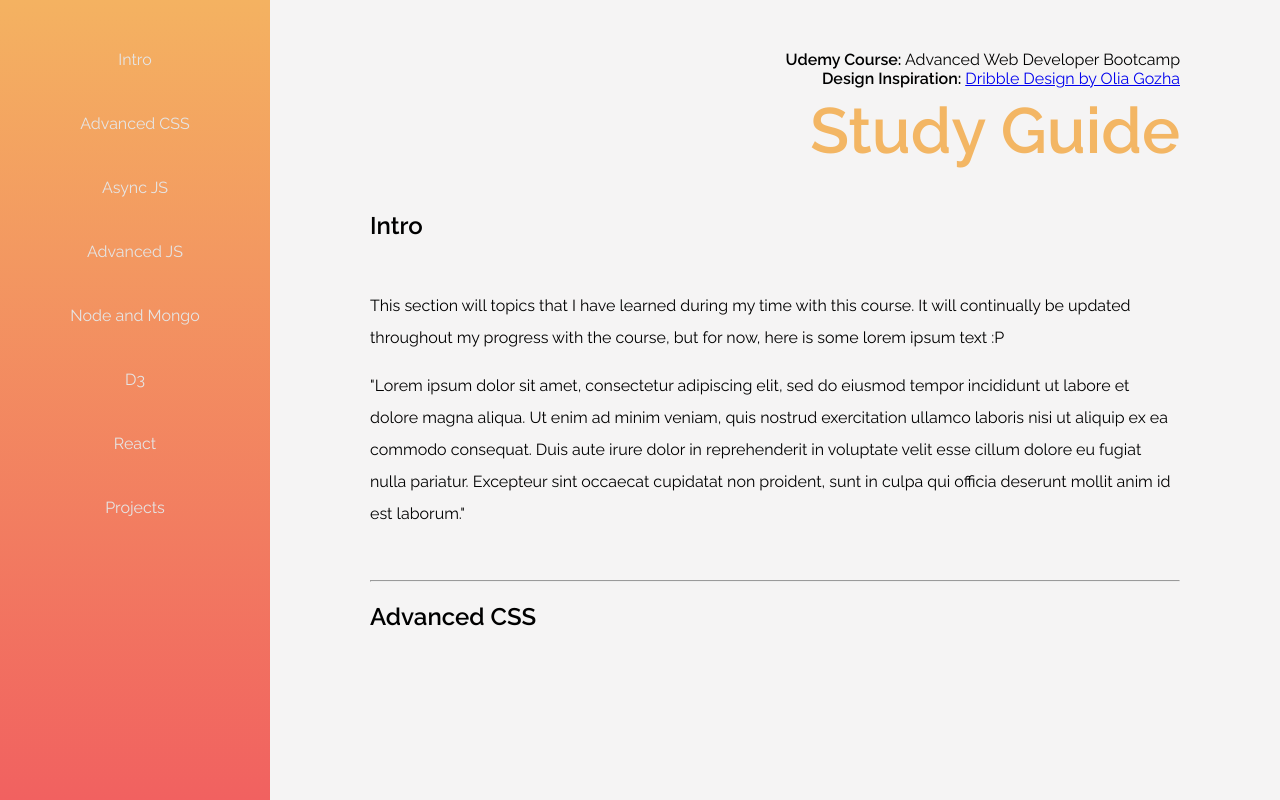
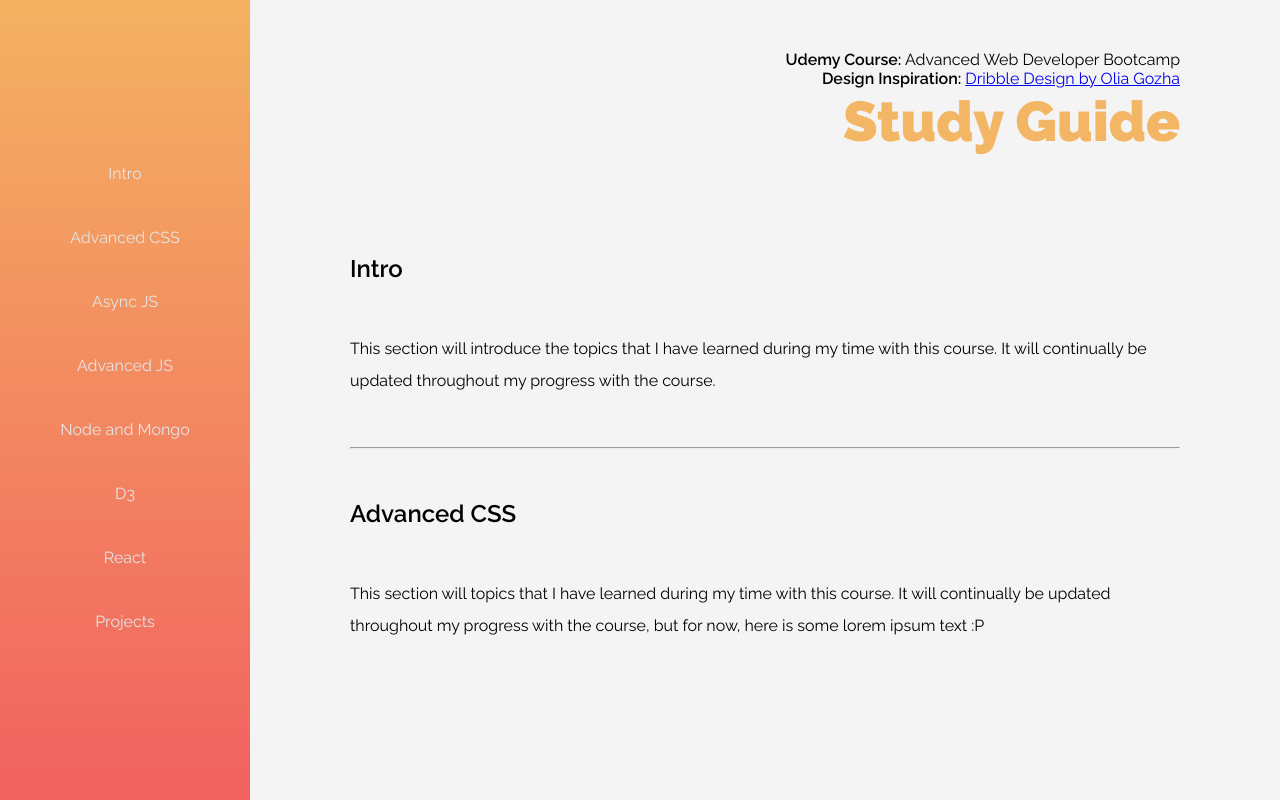
Before and after one commit to nilsonmolina/udemy-advanced-web-dev, a plain HTML site: page docs/index.html in a window 1280 px wide. Drawn offline with Linux system fonts and the light colour scheme.

Commit message:
ui improvements to docs

```diff
--- a/docs/index.html
+++ b/docs/index.html
@@ -7,58 +7,54 @@
     <title>Documentation</title>
     <link rel="stylesheet" href="style.css">
     <link rel="stylesheet" href="prism/prism.css">
-    <link href="https://fonts.googleapis.com/css?family=Raleway:300,400,600" rel="stylesheet">
+    <link href="https://fonts.googleapis.com/css?family=Raleway:300,400,600,900" rel="stylesheet">
 </head>
 <body>
     <div class="background-left"></div>
     <div class="wrapper">
         <div class="sidebar">
             <div class="item">
-                <span>Intro</span>
+                <a href="#intro">Intro</a>
             </div>
             <div class="item">
-                <span>Advanced CSS</span>
+                <a href="#advanced-css">Advanced CSS</a>
             </div>
             <div class="item">
-                <span>Async JS</span>
+                <a href="#async-js">Async JS</a>
             </div>
             <div class="item">
-                <span>Advanced JS</span>
+                <a href="#advanced-js">Advanced JS</a>
             </div>
             <div class="item">
-                <span>Node and Mongo</span>
+                <a href="#node-mongo">Node and Mongo</a>
             </div>
             <div class="item">
-                <span>D3</span>
+                <a href="#d3">D3</a>
             </div>
             <div class="item">
-                <span>React</span>
+                <a href="#react">React</a>
             </div>
             <div class="item">
-                <span>Projects</span>
+                <a href="#projects">Projects</a>
             </div>
         </div>
         <div class="content">
-            <div class="container">
             <div class="header">
                 <span><strong>Udemy Course:</strong> Advanced Web Developer Bootcamp</span>
                 <div><strong>Design Inspiration: </strong><a href="https://dribbble.com/shots/3352932-Intro-screen-Code-or-not-to-code" class="acknowledgement">Dribble Design by Olia Gozha</a></div>
                 <h1 class="title">Study Guide</h1>
             </div>
 
-                <h2>Intro</h2>
+            <h2 id="intro">Intro</h2>
+            <p>
+                This section will introduce the topics that I have learned during my time with this course.  It will continually be updated throughout my progress with the course.
+            </p>
+
+            <hr />
+            <h2 id="advanced-css">Advanced CSS</h2>
             <p>
                 This section will topics that I have learned during my time with this course.  It will continually be updated throughout my progress with the course, but for now, here is some lorem ipsum text :P
             </p>
-                <p>
-                    "Lorem ipsum dolor sit amet, consectetur adipiscing elit, sed do eiusmod tempor incididunt ut labore et dolore magna aliqua. Ut enim ad minim veniam, quis nostrud exercitation ullamco laboris nisi ut aliquip ex ea commodo consequat. Duis aute irure dolor in reprehenderit in voluptate velit esse cillum dolore eu fugiat nulla pariatur. Excepteur sint occaecat cupidatat non proident, sunt in culpa qui officia deserunt mollit anim id est laborum."
-                </p>
-
-                <hr />
-                <h2>Advanced CSS</h2>
-
-            </div>
-
         </div>
     </div>
 
--- a/docs/style.css
+++ b/docs/style.css
@@ -2,70 +2,87 @@ body {
     margin: 0;
     padding: 0;
     font-family: 'Raleway', sans-serif;
+    background: #F5F4F4;
+    overflow: hidden;
 }
 h2 {
     font-weight: 600;
-    margin-bottom: 50px;
+    margin: 50px 0;
 }
 hr {
     margin-top: 50px;
 }
+strong {
+    font-weight: 600;
+}
 p {
     line-height: 2rem;
 }
-
+body .background-left {
+    position: absolute;
+    height: 100vh;
+    width: 50%;
+    z-index: -1;
+    background: linear-gradient(to bottom, #F39F61, #F27161);
+}
 .wrapper {
-    height: 100vh;
-    max-width: 1500px;
+    max-height: 800px;
+    max-width: 1300px;
     margin: auto;
+    top: 0;
+    bottom: 0;
+    left: 0;
+    right: 0;
+    position: absolute;
     display: flex;
-    box-shadow: 0 10px 40px 10px rgba(46,61,73,0.15);
+    box-shadow: 0 0 50px 20px rgba(46,61,73,0.15);
+    transition: box-shadow ease 0.5s;
+}
+.wrapper:hover {
+    box-shadow: 0 0 30px 5px rgba(46,61,73,0.15);
 }
 .sidebar {
-    flex: 0 0 270px;
-    padding-top: 30px;
-    color: #E5E5E5;
+    flex: 0 0 250px;
     overflow: auto;
+    display: flex;
+    flex-direction: column;
+    justify-content: center;
     background: linear-gradient(to bottom, #F4B261, #F16160);
 }
 .sidebar .item {
-    padding: 20px 15px;
+    padding: 20px 0;
     height: 1.5rem;
     cursor: pointer;
     text-align: center;
+}
+.sidebar .item a {
+    display: inline-block;
+    width: 100%;
+    height: 100%;
+    color: #E5E5E5;
+    text-decoration: none;
     transition: all ease 0.3s;
 }
-.sidebar .item:hover {
+.sidebar .item a:hover {
     color: white;
-    font-size: 1.2rem;
+    font-size: 1.3rem;
 }
-
-.sidebar .item li {
-    display: none;
-}
-
 .content {
     padding: 50px 100px;
     min-width: 600px;
     overflow: auto;
     background: #F5F4F4;
 }
-/* .content .container {
-    width: 1000px;
-    margin: 0 auto;
-    background: (0, 0, 0, 0.5);
-    color: #5C4B51;
-} */
 .header {
     text-align: right;
 }
 .title {
-    font-size: 4rem;
-    margin-top: 5px;
+    font-size: 3.5rem;
+    font-weight: 900;
+    margin-top: 0;
+    margin-bottom: 100px;
     color: #F3B664;
 }
-
-
 /* HIGHLIGHTER */
 em.yellow {
     background-color: rgba(255,255,0,0.4);
@@ -79,7 +96,6 @@ em.purple {
 em.green {
     background-color: rgba(0,255,0,0.2);
 }
-
 /* SCROLLBAR */
 ::-webkit-scrollbar {
     width: 8px;
@@ -91,30 +107,12 @@ em.green {
 	-webkit-box-shadow: inset 0 0 6px rgba(0,0,0,.3);
 	background-color: rgb(179, 176, 176);
 }
-
 ::-webkit-scrollbar-track {
 	-webkit-box-shadow: inset 0 0 6px rgba(0,0,0,0.3);
 	border-radius: 10px;
 	background-color: #F5F5F5;
 }
+/* RESPONSIVE LAYOUT */
+/* @media screen and (max-width: 1050px) {
 
-/* BOXED / RESPONSIVE LAYOUT */
-/* body.boxed .wrapper {
-    height: 800px;
-    width: 1400px;
-    margin: auto;
-    top: 0;
-    bottom: 0;
-    left: 0;
-    right: 0;
-    position: absolute;
-    display: flex;
-    box-shadow: 0 10px 40px 10px rgba(46,61,73,0.15);
-}
-body.boxed .background-left {
-    position: absolute;
-    height: 100%;
-    width: 50%;
-    z-index: -1;
-    background: linear-gradient(to bottom, #F39F61, #F27161);
-}  */
+} */
```
Lines whose indentation alone changed are shown as unchanged.
